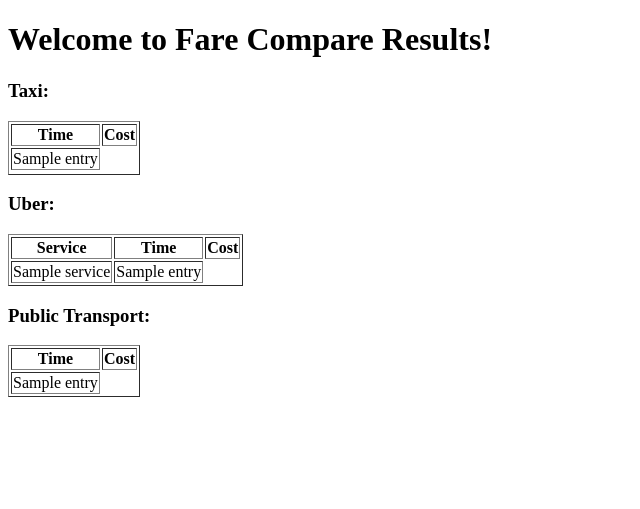
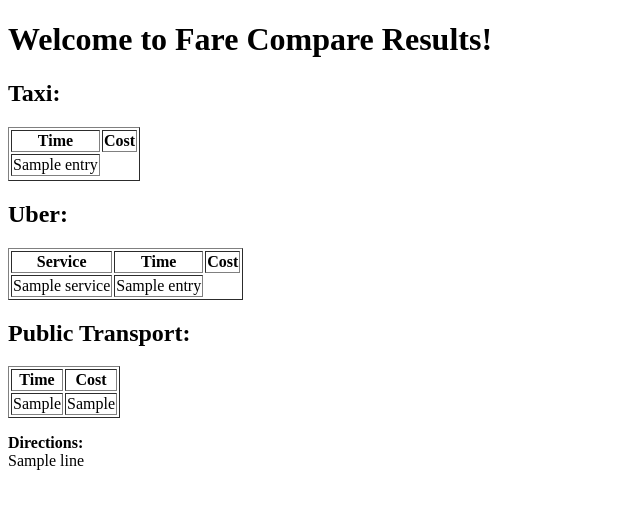
Before and after one commit to alejandroparraguez/cs122-project, a Django app: template mysite/menu/templates/menu/thanks.html in a window 1280 px wide. Shown: the top 509 px of the page, without its empty margins (0-640 px from the left). Run offline with Django 3.2, Linux system fonts and the light colour scheme; the template is opened without the code that fills it: most values are stand-ins (such as "Sample title", 1, 10 or a date in 2020).

Commit message:
site is still ugly but has directions now

```diff
--- a/mysite/menu/IL_taxi.json
+++ b/mysite/menu/IL_taxi.json
@@ -10,8 +10,8 @@
 	},
 
 	"transit": {
-		"BUS": 2,
-		"SUBWAY": 4,
-		"HEAVY_RAIL": 7
+		"BUS": 2.25,
+		"SUBWAY": 3,
+		"HEAVY_RAIL": 5
 	}
 }
--- a/mysite/menu/templates/menu/thanks.html
+++ b/mysite/menu/templates/menu/thanks.html
@@ -5,7 +5,7 @@
 
 <body>
 
-    <h3>Taxi:</h3>
+    <h2>Taxi:</h2>
     <table class="Taxi"; border=1px>
         <tr>
             <th> Time </th>
@@ -20,7 +20,7 @@
     </table>
 
 
-    <h3>Uber:</h3>
+    <h2>Uber:</h2>
     <table class="Uber"; border=1px>
         <tr>
             <th> Service </th>
@@ -37,18 +37,23 @@
         {% endfor %}
     </table>
 
-    <h3>Public Transport:</h3>
+    <h2>Public Transport:</h2>
     <table class="Public"; border=1px>
         <tr>
             <th> Time </th>
             <th> Cost </th>
         </tr>
         <tr>
-            {% for entry in public %}
-                <td>{{ entry }}</td>
-            {% endfor %}
+            <td>{{ public.0 }}</td>
+            <td>{{ public.1 }}</td>
         </tr>
     </table>
+    <p>
+        <b>Directions: </b> <br>
+        {% for line in public.2 %}
+            {{line}} <br>
+        {% endfor %}
+    </p>
 
 </body>
 </html>
```
Also changed, not shown: 1 other file.
